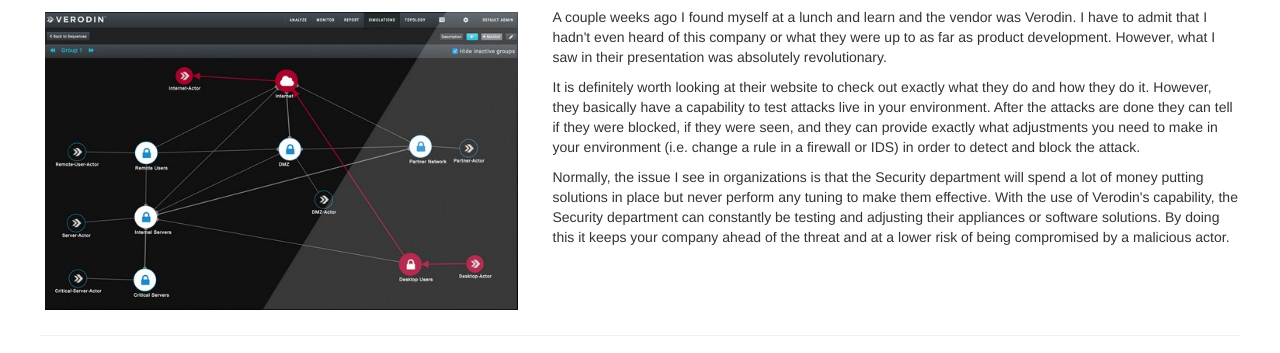
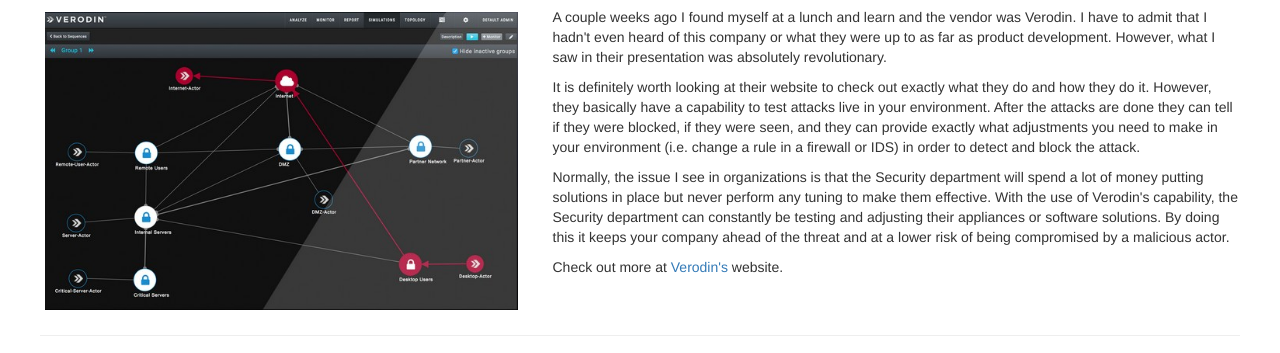
Before and after one commit to jbagdon/agilesecops, a plain HTML site: page blog.html in a window 1280 px wide. Shown: the part 173-526 px from the top of the page. Drawn offline with nearby package versions, Linux system fonts and the light colour scheme.

Commit message:
added link

```diff
--- a/blog.html
+++ b/blog.html
@@ -99,6 +99,7 @@
     <p>A couple weeks ago I found myself at a lunch and learn and the vendor was Verodin. I have to admit that I hadn't even heard of this company or what they were up to as far as product development. However, what I saw in their presentation was absolutely revolutionary.</p>
     <p>It is definitely worth looking at their website to check out exactly what they do and how they do it. However, they basically have a capability to test attacks live in your environment. After the attacks are done they can tell if they were blocked, if they were seen, and they can provide exactly what adjustments you need to make in your environment (i.e. change a rule in a firewall or IDS) in order to detect and block the attack.</p>
     <p>Normally, the issue I see in organizations is that the Security department will spend a lot of money putting solutions in place but never perform any tuning to make them effective. With the use of Verodin's capability, the Security department can constantly be testing and adjusting their appliances or software solutions. By doing this it keeps your company ahead of the threat and at a lower risk of being compromised by a malicious actor.</p>
+    <p>Check out more at <a href="https://verodin.com/">Verodin's</a> website.</p>
      </div>
     </div>
     <hr>
```
